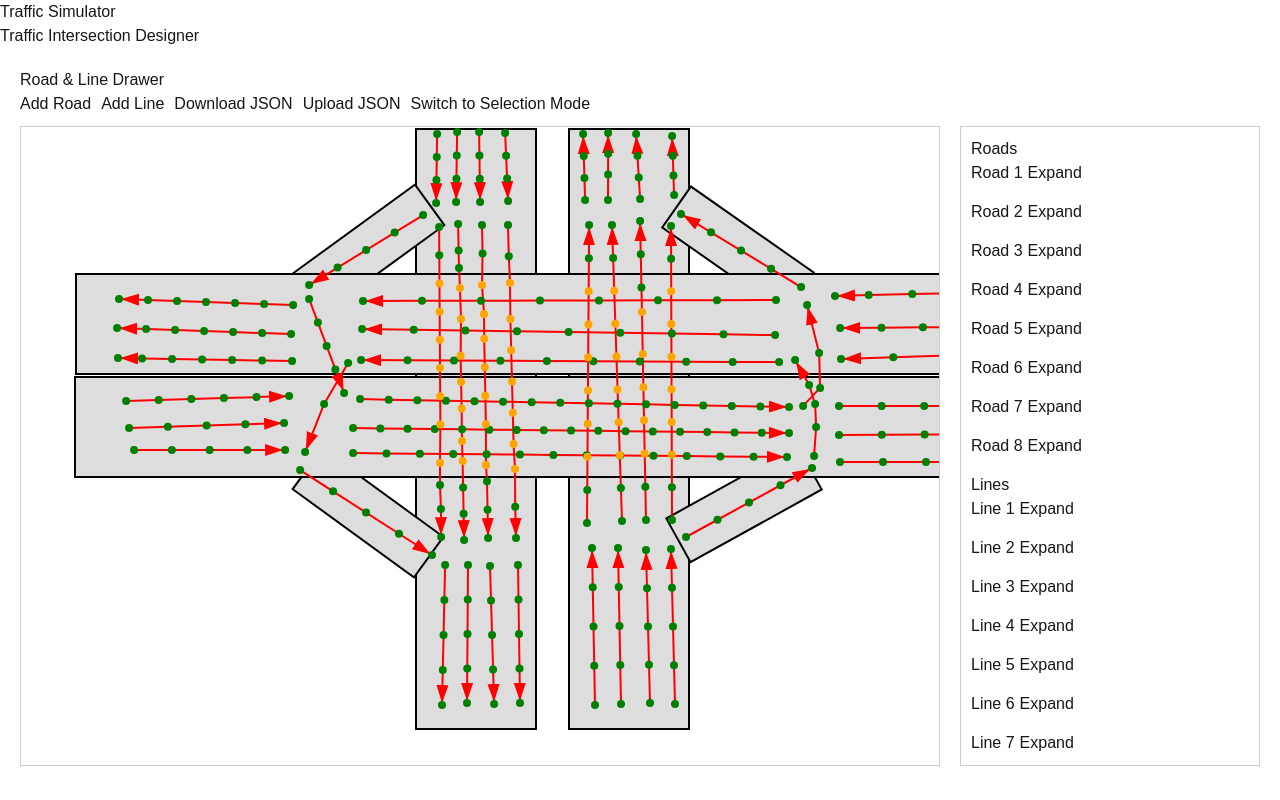
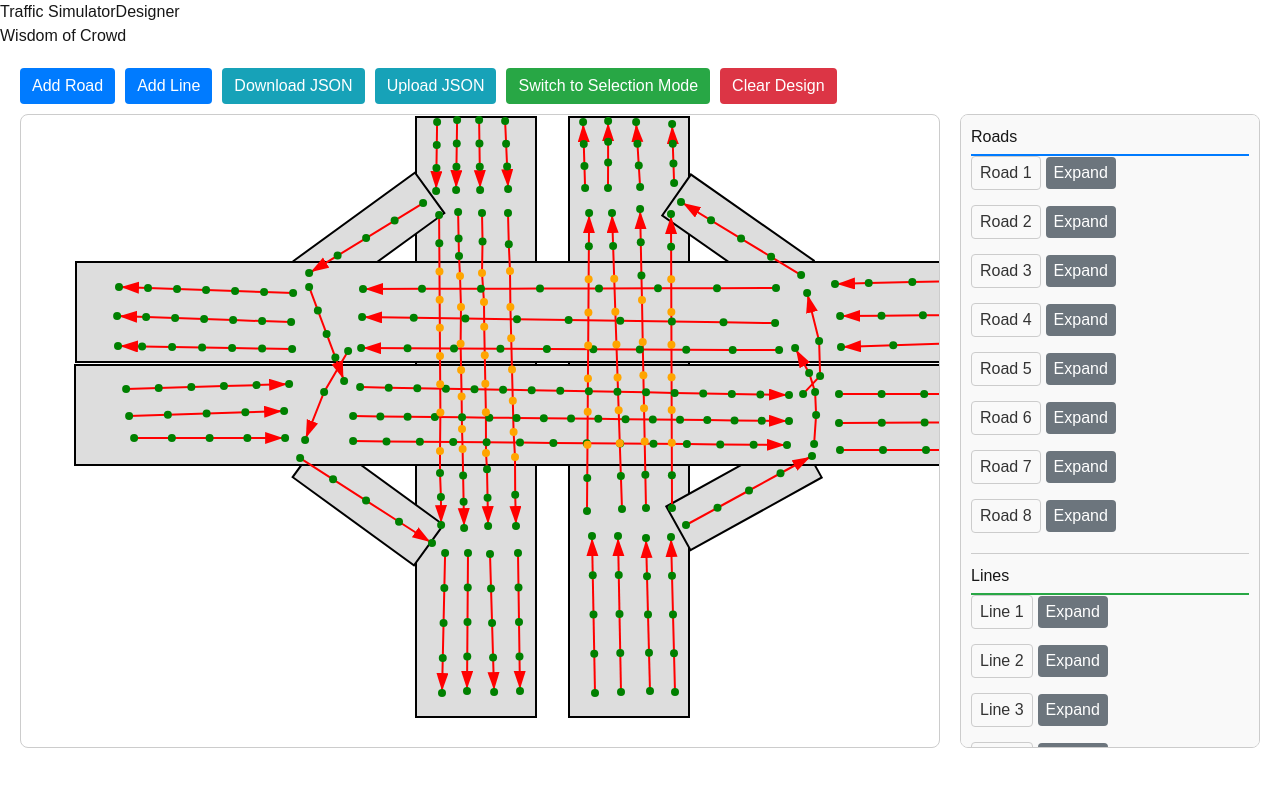
Before and after one commit to Sparshsing/traffic_simulator, a Next.js app: page /projects/traffic-simulator/design in a window 1280 px wide. Built offline with nearby package versions, Linux system fonts and the light colour scheme.

Commit message:
design page beautify

```diff
--- a/src/app/design/page.tsx
+++ b/src/app/design/page.tsx
@@ -85,17 +85,13 @@ const Home: React.FC = () => {
 
   // ----- Helper Selection Functions -----
   const selectRoad = (roadId: string) => {
-    if (mode === "selection") {
     setActiveRoadId(roadId);
     setActiveLineId(null);
-    }
   };
 
   const selectLine = (lineId: string) => {
-    if (mode === "selection") {
     setActiveLineId(lineId);
     setActiveRoadId(null);
-    }
   };
 
   // ----- Canvas Click -----
@@ -398,6 +394,19 @@ const Home: React.FC = () => {
     reader.readAsText(file);
   };
 
+  // Clear design function
+  const clearDesign = () => {
+    if (window.confirm('Are you sure you want to clear the design? This will remove all roads and lines.')) {
+      setRoads([]);
+      setLines([]);
+      setRoadCounter(0);
+      setLineCounter(0);
+      setActiveRoadId(null);
+      setActiveLineId(null);
+      setSelectedPoint(null);
+    }
+  };
+
   // ----- Rendering: Roads & Lines -----
   const sortedRoads = [...roads].sort((a, b) => a.zIndex - b.zIndex);
   const sortedLines = [...lines].sort((a, b) => {
@@ -408,57 +417,30 @@ const Home: React.FC = () => {
   const activeLine = lines.find(l => l.id === activeLineId);
 
   return (
-    <div style={{ padding: '20px' }}>
-      <h2>Road &amp; Line Drawer</h2>
-      {/* Top Controls */}
+    <div style={{ padding: '20px', display: 'flex', flexDirection: 'column', height: 'calc(100vh - 80px)', overflow: 'hidden' }}>
+      {/* Top Controls with updated button styles */}
       <div style={{ marginBottom: '10px' }}>
-        <button onClick={addNewRoad}>Add Road</button>
+        <button onClick={addNewRoad} style={{ padding: '6px 12px', backgroundColor: '#007bff', color: 'white', border: 'none', borderRadius: '4px', cursor: 'pointer' }}>Add Road</button>
         {activeRoadId && (
-          <button onClick={deleteActiveRoad} style={{ marginLeft: '10px' }}>
-            Delete Active Road
-          </button>
+          <button onClick={deleteActiveRoad} style={{ padding: '6px 12px', backgroundColor: '#dc3545', color: 'white', border: 'none', borderRadius: '4px', cursor: 'pointer', marginLeft: '10px' }}>Delete Active Road</button>
         )}
-        <button onClick={addNewLine} style={{ marginLeft: '10px' }}>
-          Add Line
-        </button>
+        <button onClick={addNewLine} style={{ padding: '6px 12px', backgroundColor: '#007bff', color: 'white', border: 'none', borderRadius: '4px', cursor: 'pointer', marginLeft: '10px' }}>Add Line</button>
         {activeLineId && (
           <>
-            <button onClick={deleteActiveLine} style={{ marginLeft: '10px' }}>
-              Delete Active Line
-            </button>
-            <button onClick={straightenActiveLine} style={{ marginLeft: '10px' }}>
-              Straighten Line
-            </button>
+            <button onClick={deleteActiveLine} style={{ padding: '6px 12px', backgroundColor: '#dc3545', color: 'white', border: 'none', borderRadius: '4px', cursor: 'pointer', marginLeft: '10px' }}>Delete Active Line</button>
+            <button onClick={straightenActiveLine} style={{ padding: '6px 12px', backgroundColor: '#ffc107', color: 'white', border: 'none', borderRadius: '4px', cursor: 'pointer', marginLeft: '10px' }}>Straighten Line</button>
           </>
         )}
-        <button onClick={handleDownload} style={{ marginLeft: '10px' }}>
-          Download JSON
-        </button>
-        <button onClick={triggerFileUpload} style={{ marginLeft: '10px' }}>
-          Upload JSON
-        </button>
-        <input
-          ref={fileInputRef}
-          type="file"
-          accept="application/json"
-          style={{ display: 'none' }}
-          onChange={handleFileUpload}
-        />
-        <button
-          onClick={() => setMode(mode === "drawing" ? "selection" : "drawing")}
-          style={{ marginLeft: '10px' }}
-        >
-          Switch to {mode === "drawing" ? "Selection" : "Drawing"} Mode
-        </button>
+        <button onClick={handleDownload} style={{ padding: '6px 12px', backgroundColor: '#17a2b8', color: 'white', border: 'none', borderRadius: '4px', cursor: 'pointer', marginLeft: '10px' }}>Download JSON</button>
+        <button onClick={triggerFileUpload} style={{ padding: '6px 12px', backgroundColor: '#17a2b8', color: 'white', border: 'none', borderRadius: '4px', cursor: 'pointer', marginLeft: '10px' }}>Upload JSON</button>
+        <input ref={fileInputRef} type="file" accept="application/json" style={{ display: 'none' }} onChange={handleFileUpload} />
+        <button onClick={() => setMode(mode === "drawing" ? "selection" : "drawing")} style={{ padding: '6px 12px', backgroundColor: '#28a745', color: 'white', border: 'none', borderRadius: '4px', cursor: 'pointer', marginLeft: '10px' }}>Switch to {mode === "drawing" ? "Selection" : "Drawing"} Mode</button>
+        <button onClick={clearDesign} style={{ padding: '6px 12px', backgroundColor: '#dc3545', color: 'white', border: 'none', borderRadius: '4px', cursor: 'pointer', marginLeft: '10px' }}>Clear Design</button>
       </div>
-      <div style={{ display: 'flex' }}>
-        {/* SVG Canvas */}
-        <div style={{ flex: 1 }}>
-          <svg
-            ref={svgRef}
-            onClick={handleSvgClick}
-            style={{ border: '1px solid #ccc', width: '100%', height: '80vh' }}
-          >
+      <div style={{ display: 'flex', flex: 1, minHeight: 0 }}>
+        {/* SVG Canvas with full container height */}
+        <div style={{ flex: 1, border: '1px solid #ccc', borderRadius: '8px', overflow: 'hidden' }}>
+          <svg ref={svgRef} onClick={handleSvgClick} style={{ width: '100%', height: '100%' }}>
             <defs>
               <marker
                 id="arrow"
@@ -597,33 +579,18 @@ const Home: React.FC = () => {
             )}
           </svg>
         </div>
-        {/* Sidebar Panel */}
-        <div
-          style={{
-            marginLeft: '20px',
-            width: '300px',
-            maxHeight: '80vh',
-            overflowY: 'auto',
-            border: '1px solid #ccc',
-            padding: '10px',
-          }}
-        >
-          {/* Roads Panel */}
-          <h3>Roads</h3>
+        {/* Sidebar Panel with separated Roads and Lines */}
+        <div style={{ marginLeft: '20px', width: '300px', height: '100%', flexShrink: 0, border: '1px solid #ccc', borderRadius: '8px', padding: '10px', backgroundColor: '#f9f9f9', overflowY: 'scroll' }}>
+          <div style={{ marginBottom: '20px' }}>
+            <h3 style={{ borderBottom: '2px solid #007bff', paddingBottom: '5px' }}>Roads</h3>
             <ul style={{ listStyle: 'none', paddingLeft: 0 }}>
               {roads.map(road => (
                 <li key={road.id} style={{ marginBottom: '15px' }}>
                   <div style={{ display: 'flex', alignItems: 'center', marginBottom: '5px' }}>
-                  <button onClick={() => { if (mode === "selection") { selectRoad(road.id); } }}>
-                    {activeRoadId === road.id ? 'Active: ' : ''}
+                    <button onClick={() => selectRoad(road.id)} style={{ padding: '4px 8px', backgroundColor: activeRoadId === road.id ? '#007bff' : 'transparent', color: activeRoadId === road.id ? 'white' : '#333', border: activeRoadId === road.id ? 'none' : '1px solid #ccc', borderRadius: '4px', cursor: 'pointer' }}>
                       {road.name}
                     </button>
-                  <button
-                    onClick={() => setExpandedRoads(prev =>
-                      prev.includes(road.id) ? prev.filter(id => id !== road.id) : [...prev, road.id]
-                    )}
-                    style={{ marginLeft: '5px' }}
-                  >
+                    <button onClick={() => setExpandedRoads(prev => prev.includes(road.id) ? prev.filter(id => id !== road.id) : [...prev, road.id])} style={{ padding: '4px 8px', backgroundColor: '#6c757d', color: 'white', border: 'none', borderRadius: '4px', cursor: 'pointer', marginLeft: '5px' }}>
                       {expandedRoads.includes(road.id) ? 'Collapse' : 'Expand'}
                     </button>
                   </div>
@@ -711,22 +678,18 @@ const Home: React.FC = () => {
                 </li>
               ))}
             </ul>
-          {/* Lines Panel */}
-          <h3>Lines</h3>
+          </div>
+          <hr style={{ border: 'none', borderTop: '1px solid #ccc', margin: '10px 0' }}/>
+          <div>
+            <h3 style={{ borderBottom: '2px solid #28a745', paddingBottom: '5px' }}>Lines</h3>
             <ul style={{ listStyle: 'none', paddingLeft: 0 }}>
               {lines.map(line => (
                 <li key={line.id} style={{ marginBottom: '15px' }}>
                   <div style={{ display: 'flex', alignItems: 'center', marginBottom: '5px' }}>
-                  <button onClick={() => { if (mode === "selection") { selectLine(line.id); } }}>
-                    {activeLineId === line.id ? 'Active: ' : ''}
+                    <button onClick={() => selectLine(line.id)} style={{ padding: '4px 8px', backgroundColor: activeLineId === line.id ? '#28a745' : 'transparent', color: activeLineId === line.id ? 'white' : '#333', border: activeLineId === line.id ? 'none' : '1px solid #ccc', borderRadius: '4px', cursor: 'pointer' }}>
                       {line.name}
                     </button>
-                  <button
-                    onClick={() => setExpandedLines(prev =>
-                      prev.includes(line.id) ? prev.filter(id => id !== line.id) : [...prev, line.id]
-                    )}
-                    style={{ marginLeft: '5px' }}
-                  >
+                    <button onClick={() => setExpandedLines(prev => prev.includes(line.id) ? prev.filter(id => id !== line.id) : [...prev, line.id])} style={{ padding: '4px 8px', backgroundColor: '#6c757d', color: 'white', border: 'none', borderRadius: '4px', cursor: 'pointer', marginLeft: '5px' }}>
                       {expandedLines.includes(line.id) ? 'Collapse' : 'Expand'}
                     </button>
                   </div>
@@ -898,6 +861,7 @@ const Home: React.FC = () => {
           </div>
         </div>
       </div>
+    </div>
   );
 };
 
--- a/src/app/layout.tsx
+++ b/src/app/layout.tsx
@@ -29,14 +29,15 @@ export default function RootLayout({
         {/* Header */}
         <header className="bg-gray-800 text-white p-4 shadow-md w-full">
           <div className="container mx-auto flex justify-between items-center">
-            <Link href="/" className="text-xl font-bold hover:text-blue-300">
-              Traffic Simulator
-            </Link>
-            <nav>
-              <Link href="/design" className="text-white hover:text-blue-300 underline">
-                Traffic Intersection Designer
+            <div className="flex items-center">
+              <Link href="/" className="text-xl font-bold hover:text-blue-300 mr-8">
+                Traffic Simulator
               </Link>
-            </nav>
+              <Link href="/design" className="text-white hover:text-white">Designer</Link>
+            </div>
+            <div>
+              <Link href="https://wisdomofcrowd.net" className="text-blue-300 hover:text-blue-100" target="_blank" rel="noopener noreferrer">Wisdom of Crowd</Link>
+            </div>
           </div>
         </header>
 
```
Lines whose indentation alone changed are shown as unchanged.
